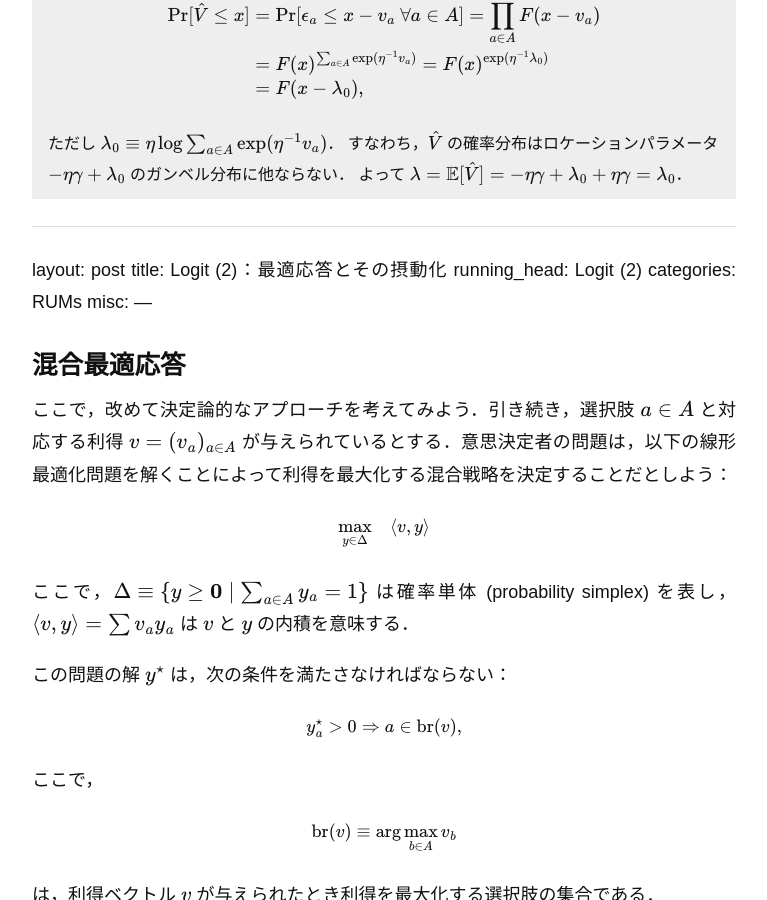
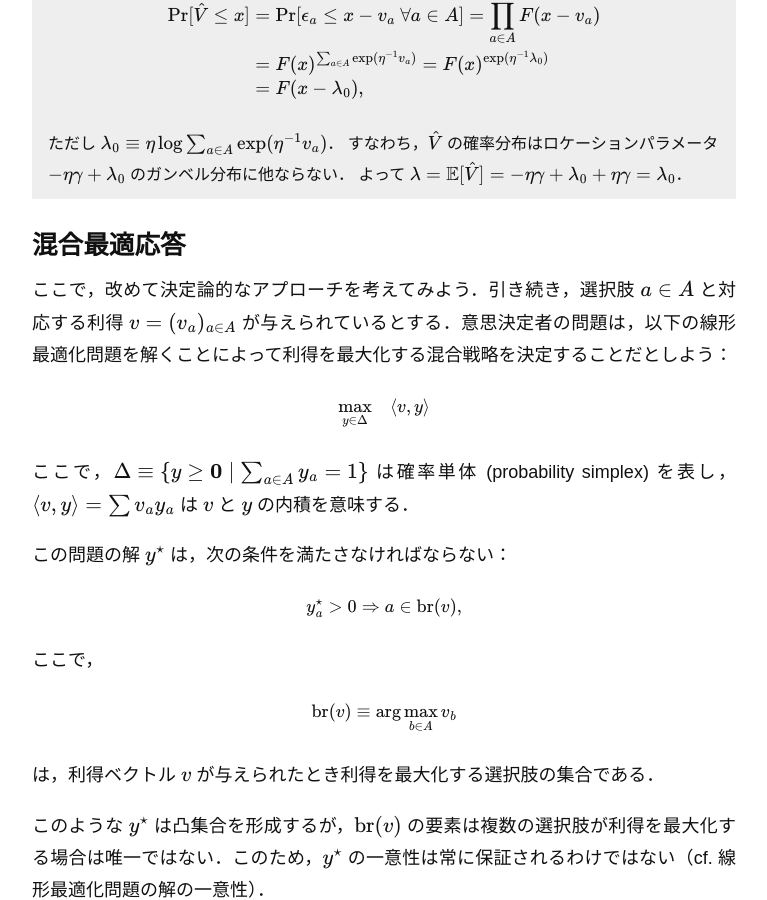
Before and after one commit to mino-osawa/mino-osawa.github.io, a Jekyll site: the page built from _posts/2025-05-29-post.markdown, in a window 1280 px wide and 900 px high, scrolled down 2756 px. Shown: the whole window, without its empty margins (256-1023 px from the left). Built offline with Jekyll 4.4.1, drawn with Linux system fonts in a browser that asks for light colours; some web fonts are replaced.

Commit message:
fix error

```diff
--- a/_posts/2025-05-29-post.markdown
+++ b/_posts/2025-05-29-post.markdown
@@ -120,14 +120,6 @@ $$
 よって $\lambda = \mathbb{E}[\hat{V}] = - \eta \gamma + \lambda_0 + \eta\gamma = \lambda_0$．
 </div>
 </div>
-
----
-layout: post
-title: Logit (2)：最適応答とその摂動化
-running_head: Logit (2)
-categories: RUMs
-misc:
----
 
 ## 混合最適応答
 
```
